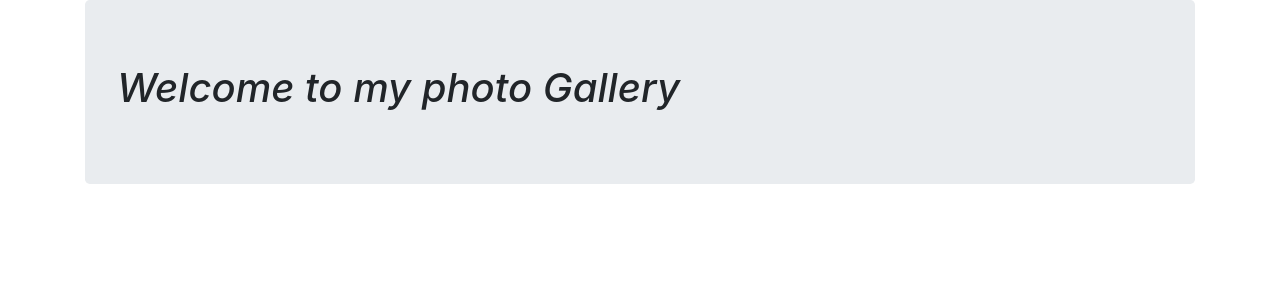
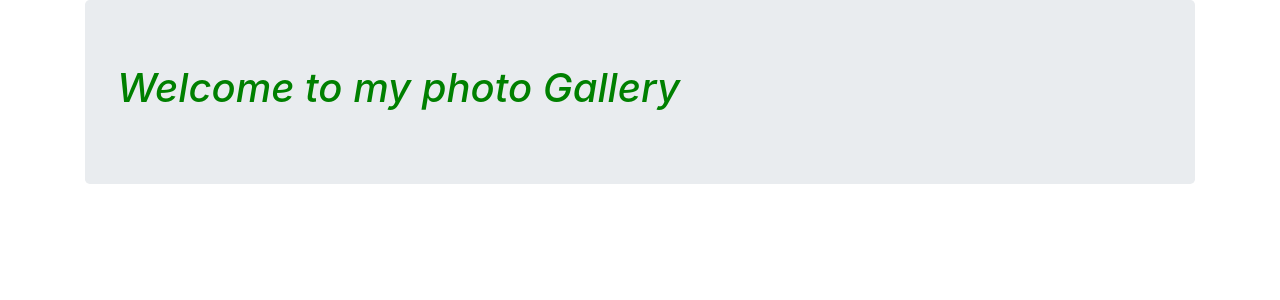
Before and after one commit to Mariga123/Gallery, a Django app: page / in a window 1280 px wide. Shown: the part 56-356 px from the top of the page. Run offline with Django 3.2, Linux system fonts and the light colour scheme; some libraries are stand-ins or nearby versions.

Commit message:
load static for css and js

```diff
--- a/photos/templates/photos/base.html
+++ b/photos/templates/photos/base.html
@@ -13,6 +13,7 @@
     {% endif %}
     <link rel="stylesheet" href="https://maxcdn.bootstrapcdn.com/bootstrap/4.0.0/css/bootstrap.min.css"
         integrity="sha384-Gn5384xqQ1aoWXA+058RXPxPg6fy4IWvTNh0E263XmFcJlSAwiGgFAW/dAiS6JXm" crossorigin="anonymous">
+    <link rel="stylesheet" href="{% static 'css/styles.css' %}">
 
     <script src="https://ajax.googleapis.com/ajax/libs/jquery/3.5.1/jquery.min.js"></script>
     <script src="https://maxcdn.bootstrapcdn.com/bootstrap/3.4.1/js/bootstrap.min.js"></script>
--- a/photoshare/settings.py
+++ b/photoshare/settings.py
@@ -11,7 +11,7 @@ https://docs.djangoproject.com/en/3.1/ref/settings/
 """
 
 from pathlib import Path
-
+import os
 # Build paths inside the project like this: BASE_DIR / 'subdir'.
 BASE_DIR = Path(__file__).resolve().parent.parent
 
@@ -119,3 +119,6 @@ USE_TZ = True
 # https://docs.djangoproject.com/en/3.1/howto/static-files/
 
 STATIC_URL = '/static/'
+STATICFILES_DIRS = [
+    os.path.join(BASE_DIR, "static"),
+]
--- /dev/null
+++ b/static/css/styles.css
@@ -0,0 +1,4 @@
+h1
+{
+  color: green;
+}
```
